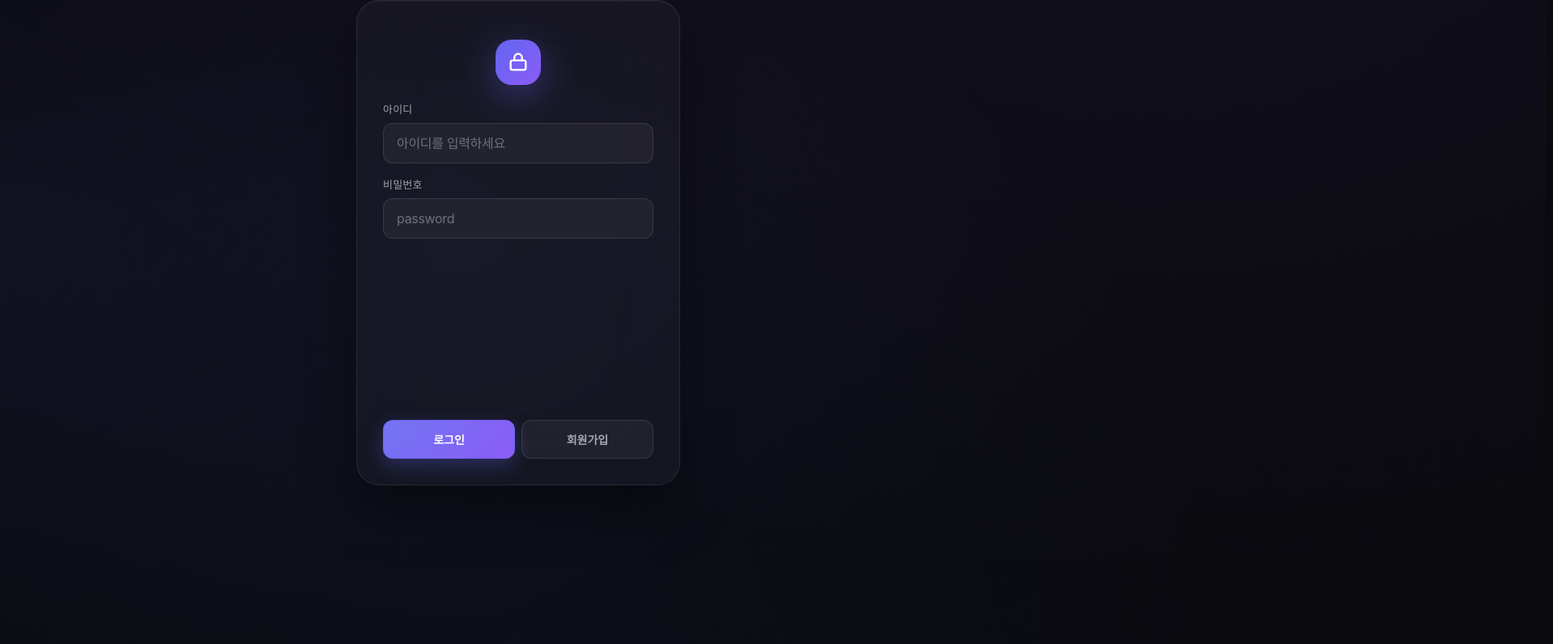
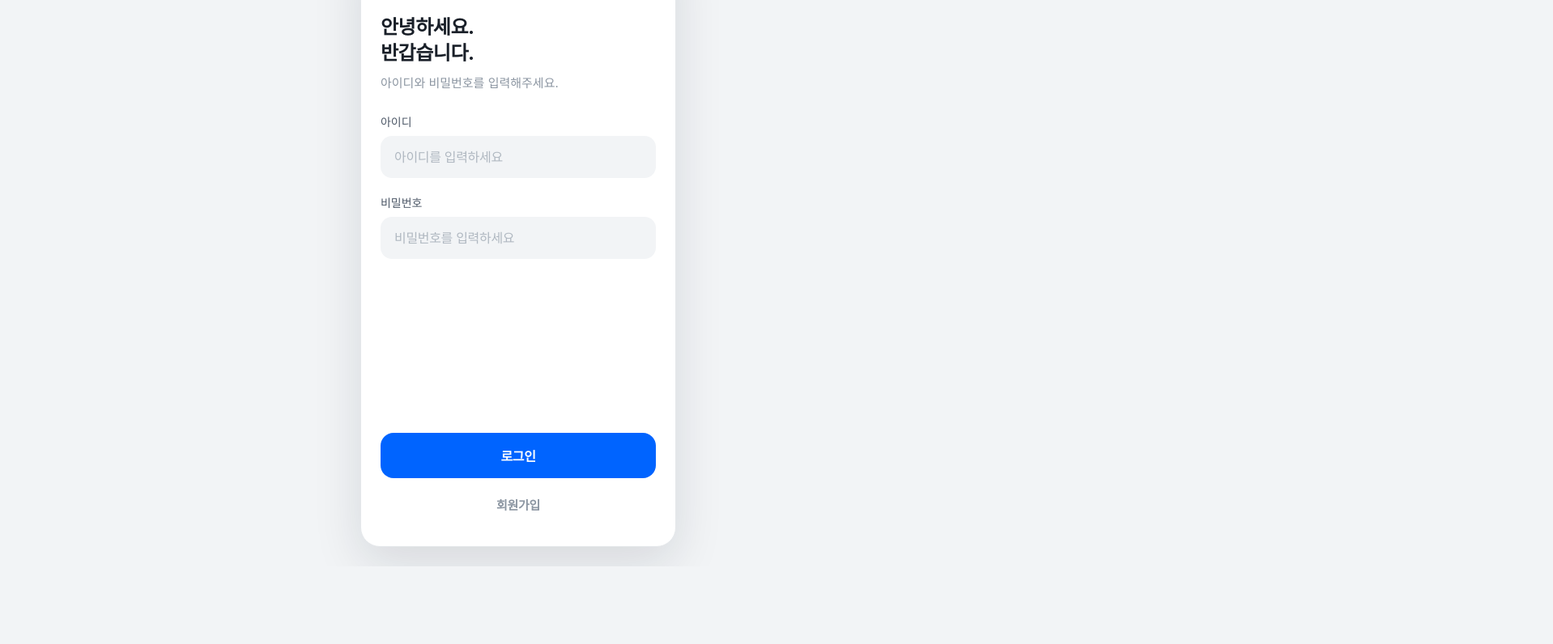
Before and after one commit to kosdba-lgtm/dong-login-demo, a website: page public/index.html in a window 1280 px wide. Shown: the part 100-896 px from the top of the page at 81% size, 1918 px wide, since content can reach past the window. After the commit the page ends 800 px from the top, so only its background shows below. Drawn offline with Linux system fonts and the light colour scheme; a web font is replaced by a local one.

Commit message:
Restyle login page with Toss-style design tokens
Co-Authored-By: Claude Sonnet 5 <noreply@anthropic.com>

```diff
--- a/public/index.html
+++ b/public/index.html
@@ -4,16 +4,21 @@
     <meta charset="UTF-8" />
     <meta name="viewport" content="width=device-width, initial-scale=1.0" />
     <title>Railway Login Demo</title>
+    <link rel="preconnect" href="https://cdn.jsdelivr.net" />
+    <link rel="stylesheet" href="https://cdn.jsdelivr.net/gh/orioncactus/pretendard@v1.3.9/dist/web/variable/pretendardvariable-dynamic-subset.css" />
     <link rel="stylesheet" href="/style.css" />
   </head>
   <body>
     <div class="phone">
       <main class="container">
-        <div class="app-icon" aria-hidden="true">
-          <svg viewBox="0 0 24 24" width="28" height="28" fill="none" stroke="currentColor" stroke-width="2" stroke-linecap="round" stroke-linejoin="round">
-            <rect x="4" y="10" width="16" height="10" rx="2" />
-            <path d="M8 10V7a4 4 0 0 1 8 0v3" />
-          </svg>
+        <div class="brand" aria-hidden="true">
+          <span class="brand-mark">DONG</span>
+          <span class="brand-name">뱅크</span>
+        </div>
+
+        <div class="greeting">
+          <h1>안녕하세요.<br />반갑습니다.</h1>
+          <p>아이디와 비밀번호를 입력해주세요.</p>
         </div>
 
         <form id="authForm">
@@ -27,7 +32,7 @@
           </label>
           <label>
             비밀번호
-            <input id="passwordInput" type="password" name="password" placeholder="password" required />
+            <input id="passwordInput" type="password" name="password" placeholder="비밀번호를 입력하세요" required />
           </label>
         </form>
 
--- a/public/style.css
+++ b/public/style.css
@@ -5,86 +5,46 @@
 }
 
 :root {
-  --bg-primary: #0a0a0f;
-  --bg-secondary: #12121a;
-  --glass-bg: rgba(255, 255, 255, 0.03);
-  --glass-border: rgba(255, 255, 255, 0.08);
-  --glass-hover: rgba(255, 255, 255, 0.06);
-  --text-primary: #f5f5f7;
-  --text-secondary: rgba(255, 255, 255, 0.6);
-  --text-tertiary: rgba(255, 255, 255, 0.35);
-  --accent-start: #6366f1;
-  --accent-end: #8b5cf6;
-  --accent-glow: rgba(99, 102, 241, 0.3);
-  --success: #34d399;
-  --error: #f87171;
-  --input-bg: rgba(255, 255, 255, 0.05);
-  --input-border: rgba(255, 255, 255, 0.1);
-  --input-focus: rgba(99, 102, 241, 0.5);
-  --radius-lg: 20px;
-  --radius-md: 12px;
-  --radius-sm: 8px;
+  --primary: #0064ff;
+  --primary-hover: #0052d4;
+  --primary-focus: #0064ff;
+  --ink: #191f28;
+  --ink-muted: #4e5968;
+  --ink-subtle: #8b95a1;
+  --ink-tertiary: #b0b8c1;
+  --canvas: #f2f4f6;
+  --surface-1: #ffffff;
+  --surface-2: #f2f4f6;
+  --surface-3: #e5e8eb;
+  --hairline: #e5e8eb;
+  --hairline-strong: #d1d6db;
+  --semantic-success: #00c471;
+  --semantic-error: #f04452;
 }
 
 body {
   margin: 0;
-  font-family: "Inter", -apple-system, BlinkMacSystemFont, "SF Pro Display", "Segoe UI", system-ui, sans-serif;
-  background: var(--bg-primary);
-  color: var(--text-primary);
+  font-family: "Pretendard Variable", Pretendard, -apple-system, BlinkMacSystemFont, "Apple SD Gothic Neo", "Malgun Gothic", sans-serif;
+  background: var(--canvas);
+  color: var(--ink);
   min-height: 100vh;
   display: flex;
   align-items: center;
   justify-content: center;
   padding: 24px;
-  position: relative;
-  overflow: hidden;
-}
-
-body::before {
-  content: "";
-  position: absolute;
-  top: -50%;
-  left: -50%;
-  width: 200%;
-  height: 200%;
-  background: radial-gradient(ellipse at 20% 50%, rgba(99, 102, 241, 0.08) 0%, transparent 50%),
-    radial-gradient(ellipse at 80% 20%, rgba(139, 92, 246, 0.06) 0%, transparent 50%),
-    radial-gradient(ellipse at 50% 80%, rgba(59, 130, 246, 0.04) 0%, transparent 50%);
-  animation: gradientShift 15s ease-in-out infinite alternate;
-}
-
-@keyframes gradientShift {
-  0% { transform: translate(0%, 0%) rotate(0deg); }
-  100% { transform: translate(-2%, -2%) rotate(3deg); }
 }
 
 .phone {
   width: 100%;
-  max-width: 400px;
-  min-height: 600px;
-  background: var(--glass-bg);
-  border: 1px solid var(--glass-border);
-  border-radius: 28px;
-  backdrop-filter: blur(40px);
-  -webkit-backdrop-filter: blur(40px);
-  box-shadow: 0 32px 64px rgba(0, 0, 0, 0.4),
-    inset 0 1px 0 rgba(255, 255, 255, 0.05);
+  max-width: 390px;
+  height: min(844px, calc(100vh - 48px));
+  background: var(--surface-1);
+  border: 1px solid var(--hairline);
+  border-radius: 24px;
+  box-shadow: 0 20px 60px rgba(15, 23, 42, 0.12);
+  overflow: hidden;
   display: flex;
   flex-direction: column;
-  position: relative;
-  z-index: 1;
-  animation: fadeInUp 0.8s cubic-bezier(0.16, 1, 0.3, 1);
-}
-
-@keyframes fadeInUp {
-  from {
-    opacity: 0;
-    transform: translateY(20px) scale(0.98);
-  }
-  to {
-    opacity: 1;
-    transform: translateY(0) scale(1);
-  }
 }
 
 .container {
@@ -92,46 +52,45 @@ body::before {
   display: flex;
   flex-direction: column;
   width: 100%;
-  padding: 48px 32px 32px;
+  padding: 44px 24px 24px;
   overflow-y: auto;
 }
 
-.app-icon {
-  width: 56px;
-  height: 56px;
-  margin: 0 auto 12px;
-  border-radius: var(--radius-lg);
-  background: linear-gradient(135deg, var(--accent-start), var(--accent-end));
-  color: #ffffff;
+.brand {
   display: flex;
-  align-items: center;
-  justify-content: center;
-  box-shadow: 0 12px 32px var(--accent-glow);
-  animation: iconPulse 3s ease-in-out infinite;
+  align-items: baseline;
+  gap: 4px;
 }
 
-@keyframes iconPulse {
-  0%, 100% { box-shadow: 0 12px 32px var(--accent-glow); }
-  50% { box-shadow: 0 12px 48px rgba(99, 102, 241, 0.45); }
+.brand-mark {
+  font-size: 15px;
+  font-weight: 800;
+  color: var(--primary);
+  letter-spacing: -0.02em;
 }
 
-.app-title {
-  text-align: center;
-  font-size: 1.5rem;
-  font-weight: 700;
-  letter-spacing: -0.5px;
-  margin: 16px 0 4px;
-  background: linear-gradient(135deg, var(--text-primary), var(--text-secondary));
-  -webkit-background-clip: text;
-  -webkit-text-fill-color: transparent;
-  background-clip: text;
+.brand-name {
+  font-size: 15px;
+  font-weight: 600;
+  color: var(--ink-muted);
 }
 
-.app-subtitle {
-  text-align: center;
-  font-size: 0.875rem;
-  color: var(--text-tertiary);
-  margin: 0 0 32px;
+.greeting {
+  margin-top: 28px;
+}
+
+.greeting h1 {
+  margin: 0;
+  font-size: 24px;
+  font-weight: 700;
+  line-height: 1.35;
+  letter-spacing: -0.02em;
+}
+
+.greeting p {
+  margin: 8px 0 0;
+  font-size: 15px;
+  color: var(--ink-subtle);
 }
 
 @media (max-width: 480px), (max-height: 700px) {
@@ -142,127 +101,123 @@ body::before {
   .phone {
     max-width: none;
     width: 100vw;
-    min-height: 100vh;
+    height: 100vh;
     border-radius: 0;
     border: none;
     box-shadow: none;
-    background: var(--bg-primary);
-    backdrop-filter: none;
   }
+}
+
+h1 {
+  margin-top: 0;
+  font-size: 2rem;
+}
+
+p {
+  color: var(--ink-subtle);
 }
 
 form {
   display: grid;
-  gap: 16px;
-  margin-top: 8px;
+  gap: 20px;
+  margin-top: 28px;
 }
 
 label {
   display: grid;
   gap: 8px;
-  font-size: 0.8125rem;
+  font-size: 14px;
   font-weight: 500;
-  color: var(--text-secondary);
-  letter-spacing: 0.2px;
-  text-transform: uppercase;
+  color: var(--ink-muted);
+  letter-spacing: -0.05px;
 }
 
 input {
   width: 100%;
   padding: 14px 16px;
-  border: 1px solid var(--input-border);
-  border-radius: var(--radius-md);
-  background: var(--input-bg);
-  color: var(--text-primary);
-  font-size: 1rem;
+  border: 1.5px solid transparent;
+  border-radius: 14px;
+  background: var(--surface-2);
+  color: var(--ink);
+  font-size: 16px;
   font-family: inherit;
   letter-spacing: -0.02em;
-  min-height: 48px;
-  transition: all 0.2s cubic-bezier(0.16, 1, 0.3, 1);
+  min-height: 52px;
+  transition: border-color 0.15s ease, background 0.15s ease;
 }
 
 input::placeholder {
-  color: var(--text-tertiary);
+  color: var(--ink-tertiary);
 }
 
 input:focus {
   outline: none;
-  border-color: var(--input-focus);
-  background: rgba(255, 255, 255, 0.08);
-  box-shadow: 0 0 0 4px rgba(99, 102, 241, 0.1);
-}
-
-input:hover:not(:focus) {
-  border-color: rgba(255, 255, 255, 0.15);
-  background: var(--glass-hover);
+  background: var(--surface-1);
+  border-color: var(--primary);
 }
 
 .bottom-actions {
   display: flex;
-  justify-content: center;
-  gap: 8px;
+  flex-direction: column;
+  align-items: stretch;
+  gap: 4px;
   margin-top: auto;
   padding-top: 32px;
 }
 
 .action-button {
-  flex: 1;
-  min-width: 0;
-  max-width: 200px;
-  min-height: 48px;
-  padding: 12px 14px;
-  border: 1px solid var(--input-border);
-  border-radius: var(--radius-md);
-  background: var(--input-bg);
-  color: var(--text-secondary);
-  font-size: 0.875rem;
+  min-height: 56px;
+  padding: 14px;
+  border: none;
+  border-radius: 16px;
+  background: transparent;
+  color: var(--ink-subtle);
+  font-size: 15px;
   font-weight: 600;
+  letter-spacing: -0.02em;
   cursor: pointer;
-  transition: all 0.2s cubic-bezier(0.16, 1, 0.3, 1);
-  position: relative;
-  overflow: hidden;
+  transition: background 0.15s ease, color 0.15s ease;
 }
 
 .action-button:hover {
-  background: var(--glass-hover);
-  border-color: rgba(255, 255, 255, 0.15);
-  color: var(--text-primary);
+  color: var(--ink-muted);
 }
 
 .action-button.active {
-  background: linear-gradient(135deg, var(--accent-start), var(--accent-end));
+  background: var(--primary);
   color: #ffffff;
-  border-color: transparent;
-  box-shadow: 0 8px 24px var(--accent-glow);
+  font-size: 16px;
+  order: -1;
 }
 
 .action-button.active:hover {
-  box-shadow: 0 8px 32px rgba(99, 102, 241, 0.45);
-  transform: translateY(-1px);
-}
-
-.action-button.active::after {
-  content: "";
-  position: absolute;
-  inset: 0;
-  background: linear-gradient(135deg, rgba(255,255,255,0.1), transparent);
-  pointer-events: none;
+  background: var(--primary-hover);
 }
 
 .message {
   margin-top: 16px;
   min-height: 1.5rem;
-  font-size: 0.8125rem;
-  color: var(--error);
-  text-align: center;
-  animation: fadeIn 0.3s ease;
+  font-size: 14px;
+  color: var(--semantic-error);
 }
 
 .message.success {
-  color: var(--success);
+  color: var(--semantic-success);
 }
 
-@keyframes fadeIn {
-  from { opacity: 0; transform: translateY(-4px); }
-  to { opacity: 1; transform: translateY(0); }
+.help {
+  margin-top: 24px;
+  background: var(--surface-2);
+  border-radius: 8px;
+  padding: 16px;
+  border: 1px solid var(--hairline);
 }
+
+.help pre {
+  white-space: pre-wrap;
+  background: var(--surface-3);
+  padding: 12px;
+  border-radius: 8px;
+  overflow-x: auto;
+  color: var(--ink-muted);
+}
```
